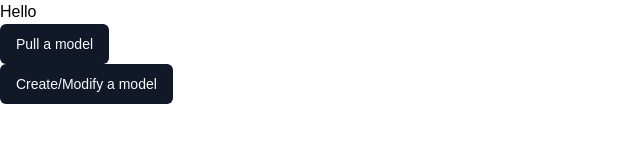
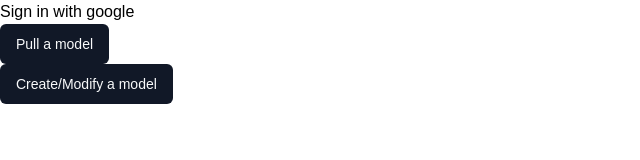
Before and after one commit to 44David/MLjs, a Next.js app: page / in a window 1280 px wide. Shown: the top 160 px of the page, without its empty margins (0-640 px from the left). Built offline with nearby package versions, Linux system fonts and the light colour scheme; no server answers.

Commit message:
Changed navbar component

```diff
--- a/src/app/components/Header.jsx
+++ b/src/app/components/Header.jsx
@@ -47,7 +47,7 @@ async function fetchWithFirebaseHeaders(request) {
         };
 
         return (
-                <h1>Hello</h1>
+                <h1><a href='#' onClick={handleSignIn}>Sign in with google</a></h1>
         )
 
   }
```
